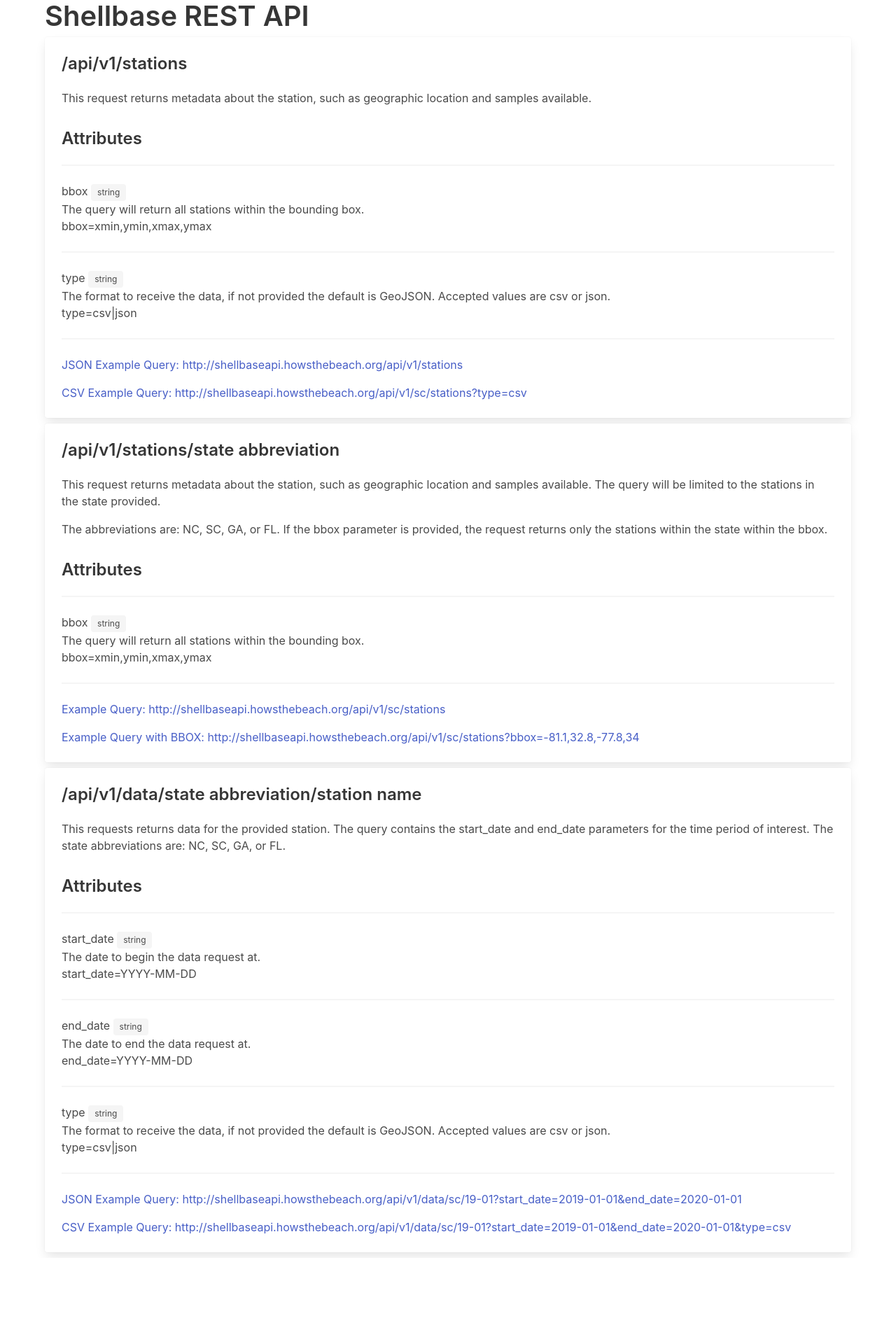
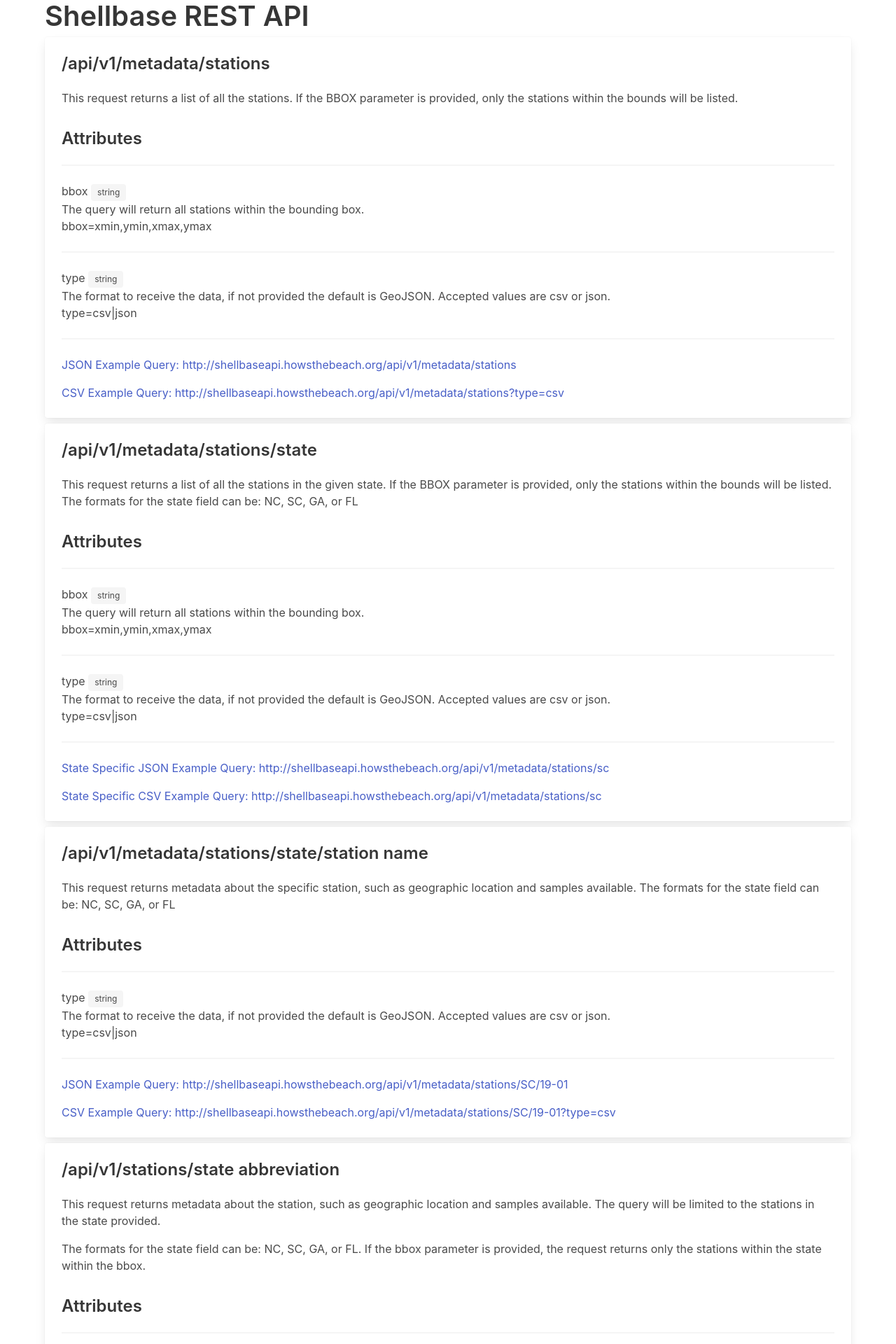
Before and after one commit to DanRamage/Shellbase-REST, a Python web app: template shellbaseapi/templates/api_help.html in a window 1280 px wide. Shown: the top 1920 px of the page at 70% size. Before the commit the page ends 1795 px from the top, so only its background shows below. Run offline with Jinja, Linux system fonts and the light colour scheme; the template is opened without the code that fills it, so the values that code supplies are empty.

Commit message:
Reworked the metadata endpoint naming to be consistent.

```diff
--- a/shellbaseapi/templates/api_help.html
+++ b/shellbaseapi/templates/api_help.html
@@ -11,11 +11,11 @@
             <div class="card-content">
                 <div class="media-content">
                     <p class="title is-4">
-                        /api/v1/stations
+                        /api/v1/metadata/stations
                     </p>
                     <div class="content">
-                        This request returns metadata about the station, such as geographic location and
-                        samples available.
+                        This request returns a list of all the stations. If the BBOX parameter is provided,
+                        only the stations within the bounds will be listed.
                         <p>
                         <h3>Attributes</h3>
                         <hr>
@@ -36,18 +36,106 @@
                             </p>
                             <hr>
                             <p>
-                                    <a href="http://shellbaseapi.howsthebeach.org/api/v1/stations" target="_blank">JSON Example Query: http://shellbaseapi.howsthebeach.org/api/v1/stations</a>
+                                <a href="http://shellbaseapi.howsthebeach.org/api/v1/metadata/stations" target="_blank">JSON
+                                    Example Query: http://shellbaseapi.howsthebeach.org/api/v1/metadata/stations</a>
                             </p>
                             <p>
-                                    <a href="http://shellbaseapi.howsthebeach.org/api/v1/sc/stations?type=csv" target="_blank">CSV Example Query: http://shellbaseapi.howsthebeach.org/api/v1/sc/stations?type=csv</a>
+                                <a href="http://shellbaseapi.howsthebeach.org/api/v1/metadata/stations?type=csv"
+                                   target="_blank">CSV Example Query:
+                                    http://shellbaseapi.howsthebeach.org/api/v1/metadata/stations?type=csv</a>
                             </p>
+                        </div>
+                    </div>
+                </div>
+            </div>
+        </div>
 
+        <div class="card mt-2 mb-2">
+            <div class="card-content">
+                <div class="media-content">
+                    <p class="title is-4">
+                        /api/v1/metadata/stations/state
+                    </p>
+                    <div class="content">
+                        This request returns a list of all the stations in the given state. If the BBOX parameter is provided,
+                        only the stations within the bounds will be listed. The formats for the state field can be:
+                        NC, SC, GA, or FL
+                        <p>
+                        <h3>Attributes</h3>
+                        <hr>
+                        <div>
+                            bbox <span class="tag">string</span>
+                            <br>
+                            The query will return all stations within the bounding box.
+                            <p>
+                                bbox=xmin,ymin,xmax,ymax
+                                <br>
+                            <hr>
+                            type <span class="tag">string</span>
+                            <br>
+                            The format to receive the data, if not provided the default is GeoJSON. Accepted values are
+                            csv or json.
+                            <p>
+                                type=csv|json
+                            </p>
+                            <hr>
+                            <p>
+                                <a href="http://shellbaseapi.howsthebeach.org/api/v1/metadata/stations/sc" target="_blank">State Specific JSON
+                                    Example Query: http://shellbaseapi.howsthebeach.org/api/v1/metadata/stations/sc</a>
+                            </p>
+                            <p>
+                                <a href="http://shellbaseapi.howsthebeach.org/api/v1/metadata/stations/sc?type=csv" target="_blank">State Specific CSV
+                                    Example Query: http://shellbaseapi.howsthebeach.org/api/v1/metadata/stations/sc</a>
+                            </p>
+                        </div>
+                    </div>
+                </div>
+            </div>
+        </div>
+
+
+        <div class="card mt-2 mb-2">
+            <div class="card-content">
+                <div class="media-content">
+                    <p class="title is-4">
+                        /api/v1/metadata/stations/state/station name
+                    </p>
+                    <div class="content">
+                        This request returns metadata about the specific station, such as geographic location and
+                        samples available. The formats for the state field can be:
+                        NC, SC, GA, or FL
+                        <p>
+                        <h3>Attributes</h3>
+                        <hr>
+                        <div>
+                            type <span class="tag">string</span>
+                            <br>
+                            The format to receive the data, if not provided the default is GeoJSON. Accepted values are
+                            csv or json.
+                            <p>
+                                type=csv|json
+                            </p>
+                            <hr>
+                            <p>
+                                <a href="http://shellbaseapi.howsthebeach.org/api/v1/metadata/stations/SC/19-01" target="_blank">JSON
+                                    Example Query: http://shellbaseapi.howsthebeach.org/api/v1/metadata/stations/SC/19-01</a>
+                            </p>
+                            <p>
+                                <a href="http://shellbaseapi.howsthebeach.org/api/v1/metadata/stations/SC/19-01?type=csv"
+                                   target="_blank">CSV Example Query:
+                                    http://shellbaseapi.howsthebeach.org/api/v1/metadata/stations/SC/19-01?type=csv</a>
+                            </p>
                         </div>
                         </p>
                     </div>
                 </div>
             </div>
         </div>
+
+
+
+
+
         <div class="card mt-2 mb-2">
             <div class="card-content">
                 <div class="media-content">
@@ -60,7 +148,8 @@
                             samples available. The query will be limited to the stations in the state provided.
                         </p>
                         <p>
-                        The abbreviations are: NC, SC, GA, or FL. If the bbox parameter is provided, the request
+                            The formats for the state field can be: NC, SC, GA, or FL.
+                            If the bbox parameter is provided, the request
                             returns only the stations within the state within the bbox.
                         </p>
                         <p>
@@ -77,10 +166,13 @@
                             </p>
                             <hr>
                             <p>
-                                    <a href="http://shellbaseapi.howsthebeach.org/api/v1/sc/stations" target="_blank">Example Query: http://shellbaseapi.howsthebeach.org/api/v1/sc/stations</a>
+                                <a href="http://shellbaseapi.howsthebeach.org/api/v1/sc/stations" target="_blank">Example
+                                    Query: http://shellbaseapi.howsthebeach.org/api/v1/sc/stations</a>
                             </p>
                             <p>
-                                    <a href="http://shellbaseapi.howsthebeach.org/api/v1/sc/stations?bbox=-81.1,32.8,-77.8,34" target="_blank">Example Query with BBOX: http://shellbaseapi.howsthebeach.org/api/v1/sc/stations?bbox=-81.1,32.8,-77.8,34</a>
+                                <a href="http://shellbaseapi.howsthebeach.org/api/v1/sc/stations?bbox=-81.1,32.8,-77.8,34"
+                                   target="_blank">Example Query with BBOX:
+                                    http://shellbaseapi.howsthebeach.org/api/v1/sc/stations?bbox=-81.1,32.8,-77.8,34</a>
                             </p>
 
                         </div>
@@ -99,7 +191,8 @@
                         <p>
                         </p>
                         <p>
-                        This requests returns data for the provided station. The query contains the start_date and end_date
+                            This requests returns data for the provided station. The query contains the start_date and
+                            end_date
                             parameters for the time period of interest. The state abbreviations are: NC, SC, GA, or FL.
 
                         </p>
@@ -130,10 +223,14 @@
                             </p>
                             <hr>
                             <p>
-                                    <a href="http://shellbaseapi.howsthebeach.org/api/v1/data/sc/19-01?start_date=2019-01-01&end_date=2020-01-01" target="_blank"> JSON Example Query: http://shellbaseapi.howsthebeach.org/api/v1/data/sc/19-01?start_date=2019-01-01&end_date=2020-01-01</a>
+                                <a href="http://shellbaseapi.howsthebeach.org/api/v1/data/sc/19-01?start_date=2019-01-01&end_date=2020-01-01"
+                                   target="_blank"> JSON Example Query:
+                                    http://shellbaseapi.howsthebeach.org/api/v1/data/sc/19-01?start_date=2019-01-01&end_date=2020-01-01</a>
                             </p>
                             <p>
-                                    <a href="http://shellbaseapi.howsthebeach.org/api/v1/data/sc/19-01?start_date=2019-01-01&end_date=2020-01-01&type=csv" target="_blank"> CSV Example Query: http://shellbaseapi.howsthebeach.org/api/v1/data/sc/19-01?start_date=2019-01-01&end_date=2020-01-01&type=csv</a>
+                                <a href="http://shellbaseapi.howsthebeach.org/api/v1/data/sc/19-01?start_date=2019-01-01&end_date=2020-01-01&type=csv"
+                                   target="_blank"> CSV Example Query:
+                                    http://shellbaseapi.howsthebeach.org/api/v1/data/sc/19-01?start_date=2019-01-01&end_date=2020-01-01&type=csv</a>
                             </p>
                         </div>
                         </p>
```
Also changed, not shown: shellbaseapi/__init__.py (+5 -4 lines), shellbaseapi/rest_views.py (+0 -29 lines). Lines whose indentation alone changed are shown as unchanged.
